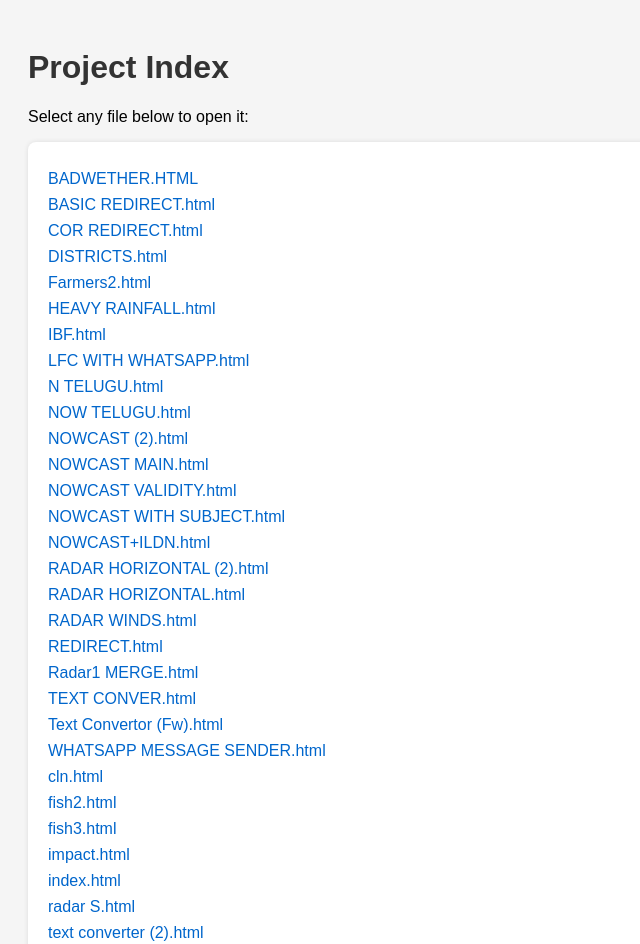
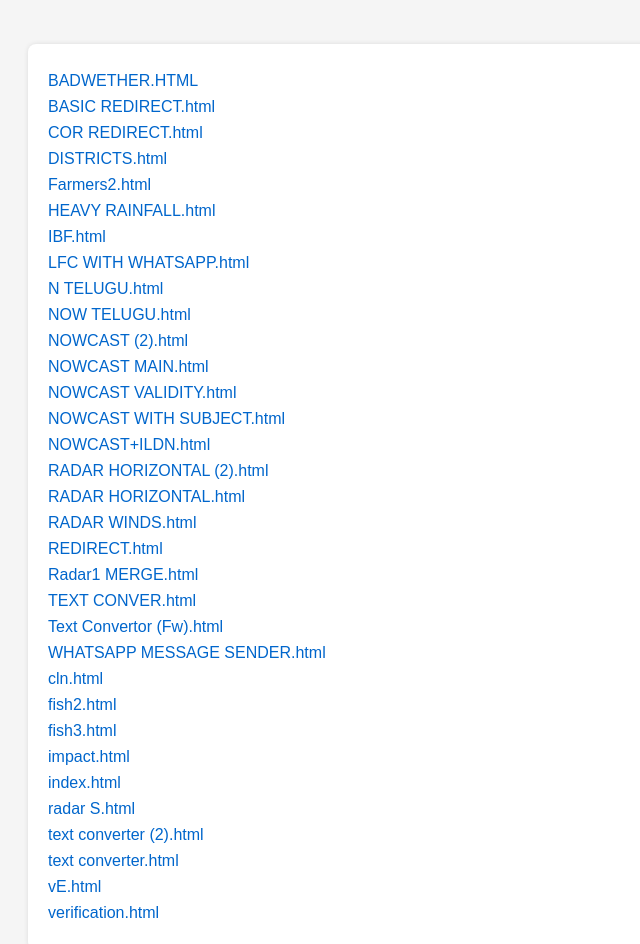
Before and after one commit to icharan/f, a plain HTML site: page index.html in a window 1280 px wide. Shown: the top 944 px of the page, without its empty margins (0-640 px from the left). Drawn offline with Linux system fonts and the light colour scheme.

Commit message:
Update index.html

```diff
--- a/index.html
+++ b/index.html
@@ -33,10 +33,6 @@
     </style>
 </head>
 <body>
-
-<h1>Project Index</h1>
-<p>Select any file below to open it:</p>
-
 <ul>
     <li><a href="BADWETHER.HTML">BADWETHER.HTML</a></li>
     <li><a href="BASIC REDIRECT.html">BASIC REDIRECT.html</a></li>
```
